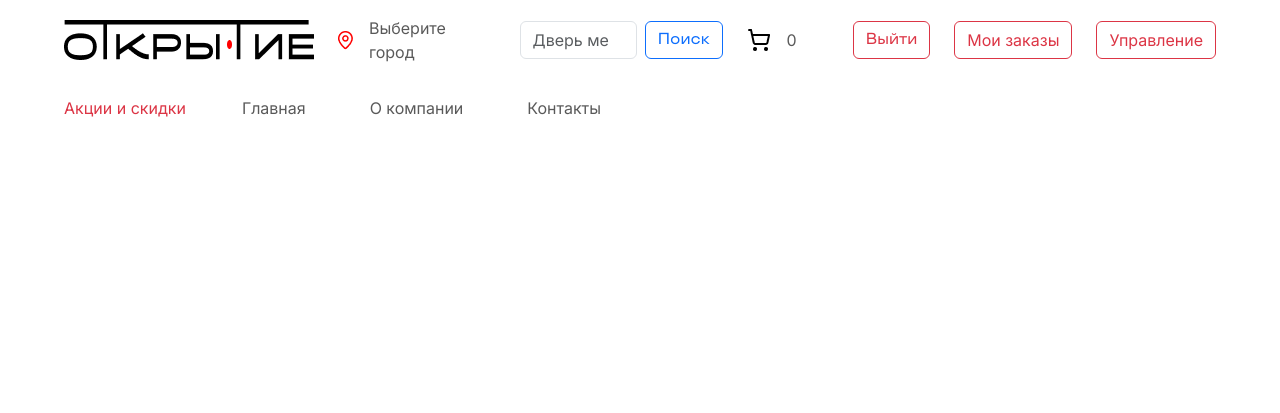
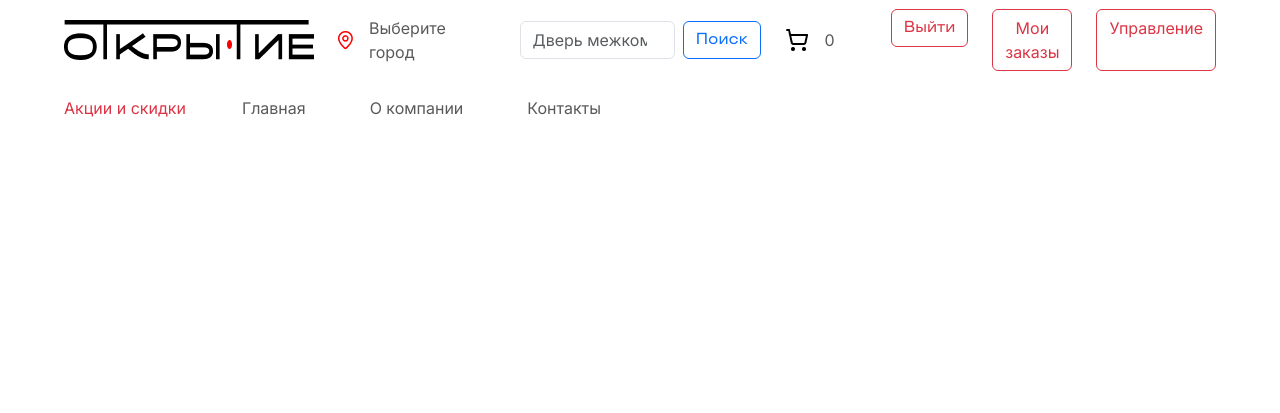
Before and after one commit to eternity089/otkrytie, a Django app: page /cart in a window 1280 px wide. Shown: the top 413 px of the page. Run offline with Django 5.2, Linux system fonts and the light colour scheme; the visitor is signed in with stand-in values (Sample User, id 1); data that the repository does not hold is empty; some libraries are stand-ins or nearby versions.

Commit message:
edit get buttons in navbar

```diff
--- a/app/templates/index.html
+++ b/app/templates/index.html
@@ -65,13 +65,13 @@
               </li>
                   {% if user.is_authenticated %}
                       <div class="buttons d-flex flex-column w-auto flex-lg-row justify-content-lg-between gap-4 mt-3 mt-md-0">
-                         <form method="post" action="{% url 'logout' %}">
+                         <form method="post" action="{% url 'logout' %}" class="w-100">
                             {% csrf_token %}
                             <button type="submit" class="btn btn-outline-danger">Выйти</button>
                         </form>
-                          <a href="{% url 'orders' %}" class="btn btn-outline-danger max-content">Мои заказы</a>
+                          <a href="{% url 'orders' %}" class="btn btn-outline-danger max-content w-100">Мои заказы</a>
                           {% if user.is_superuser %}
-                              <a href="{% url 'admin:index' %}" class="btn btn-outline-danger">Управление</a>
+                              <a href="{% url 'admin:index' %}" class="btn btn-outline-danger w-100">Управление</a>
                           {% endif %}
                     </div>
                   {% else %}
```
